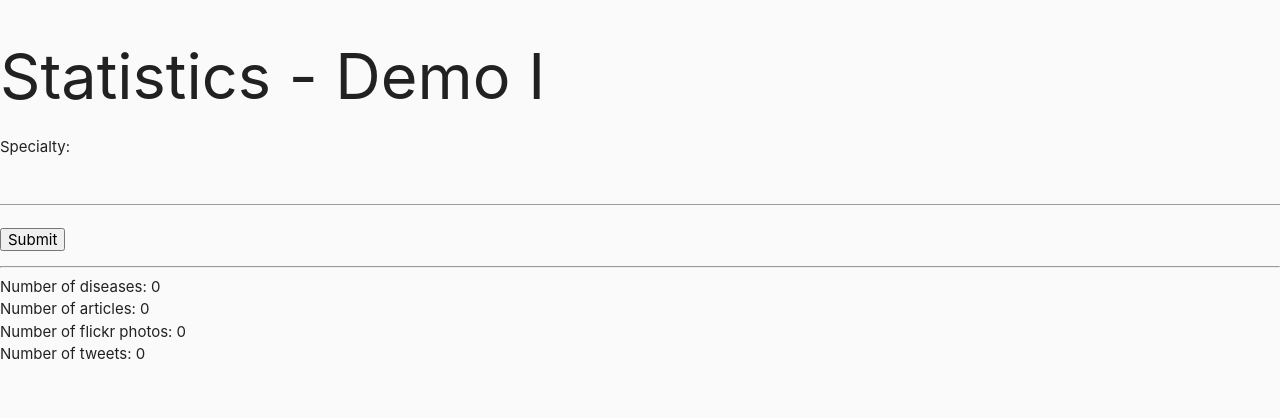
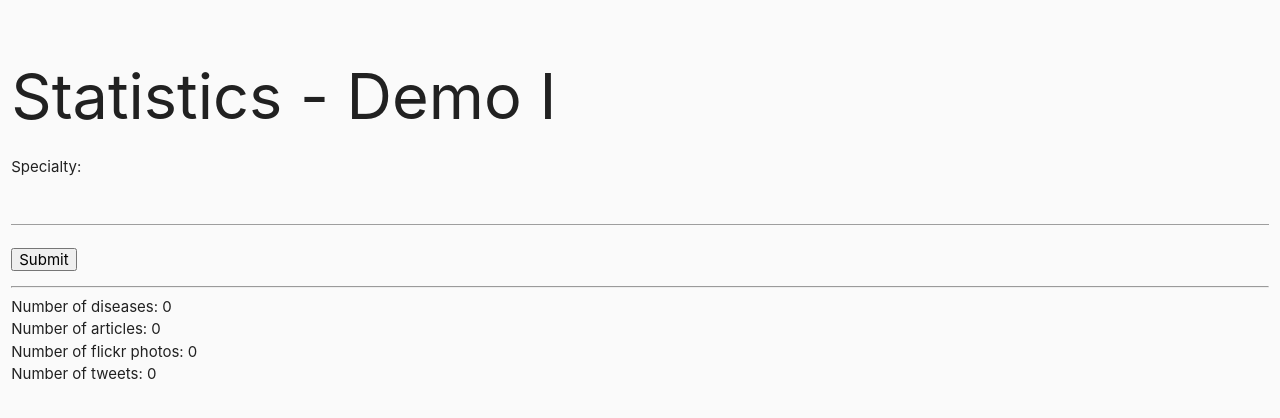
Before and after one commit to aND04/search-engine-diseases, a PHP site: page /statistics_retrieval.php in a window 1280 px wide. Shown: the part 48-466 px from the top of the page. Run offline with PHP 8.4, Linux system fonts and the light colour scheme; data that the repository does not hold is empty.

Commit message:
Added styling to main content of statistics php

```diff
--- a/apidoc/statistics_annotation.php
+++ b/apidoc/statistics_annotation.php
@@ -40,6 +40,8 @@
             </div>
         </header>
         <main>
+          <div class="row">
+              <div class="col s12">
                 <h1>Statistics - Demo II</h1>
                 <form action='statistics_annotation.php' method='get'>
                     <p> Disease: <input type='text' name='disease' /> </p>
@@ -110,6 +112,8 @@
 
     $conn->close();
 ?>
+          </div>
+        </div>
       </main>
     </body>
 </html>
--- a/apidoc/statistics_retrieval.php
+++ b/apidoc/statistics_retrieval.php
@@ -40,6 +40,8 @@
 						</div>
 				</header>
 				<main>
+					<div class="row">
+							<div class="col s12">
 									<h1>Statistics - Demo I</h1>
 								    <form action='statistics_retrieval.php' method='get'>
 						            <p> Specialty: <input type='text' name='specialty' /> </p>
@@ -82,6 +84,8 @@ echo "Number of tweets: ". $row['total']. "<br>";
 
 $conn->close();
 ?>
+</div>
+</div>
 </main>
 </body>
 </html>
```
Lines whose indentation alone changed are shown as unchanged.
